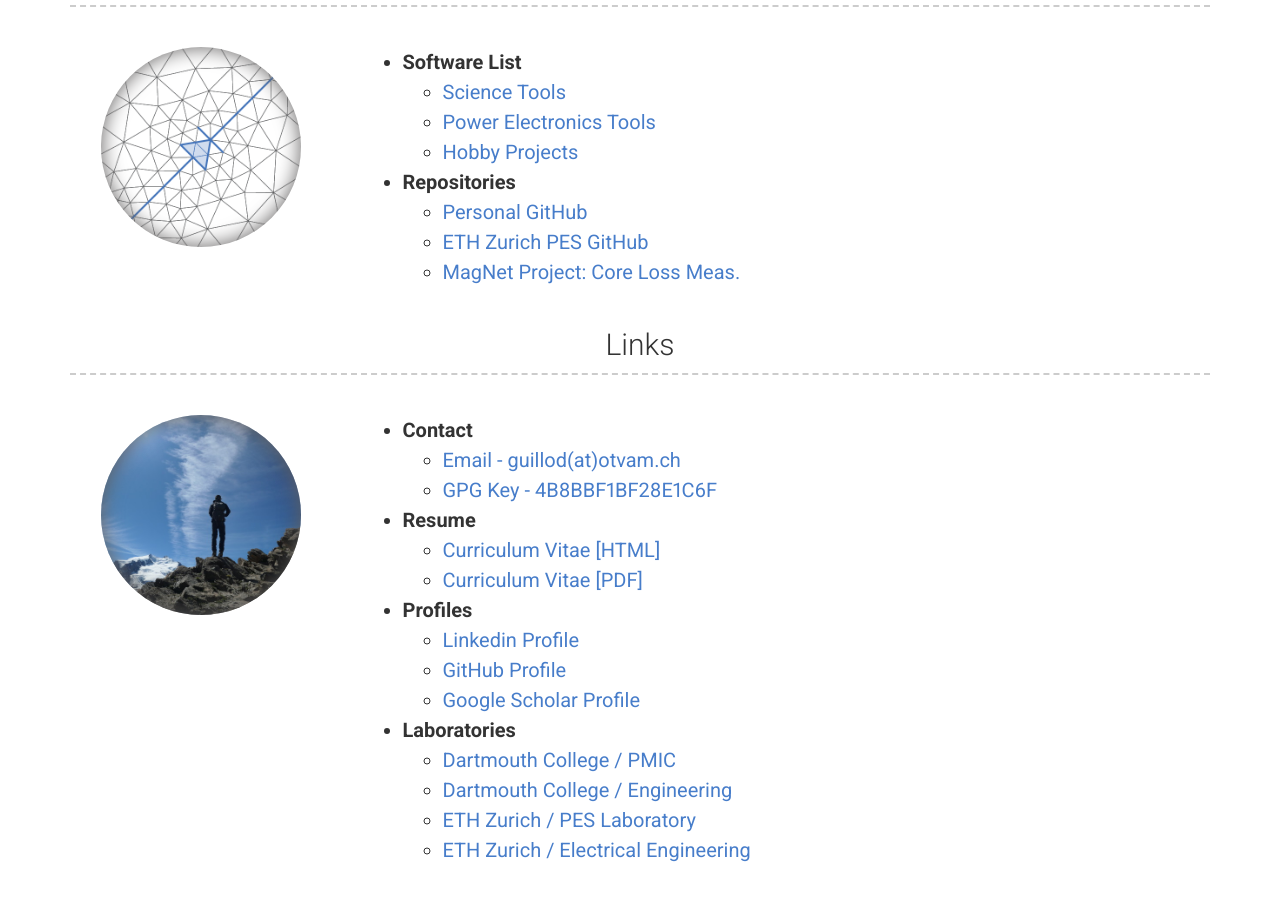
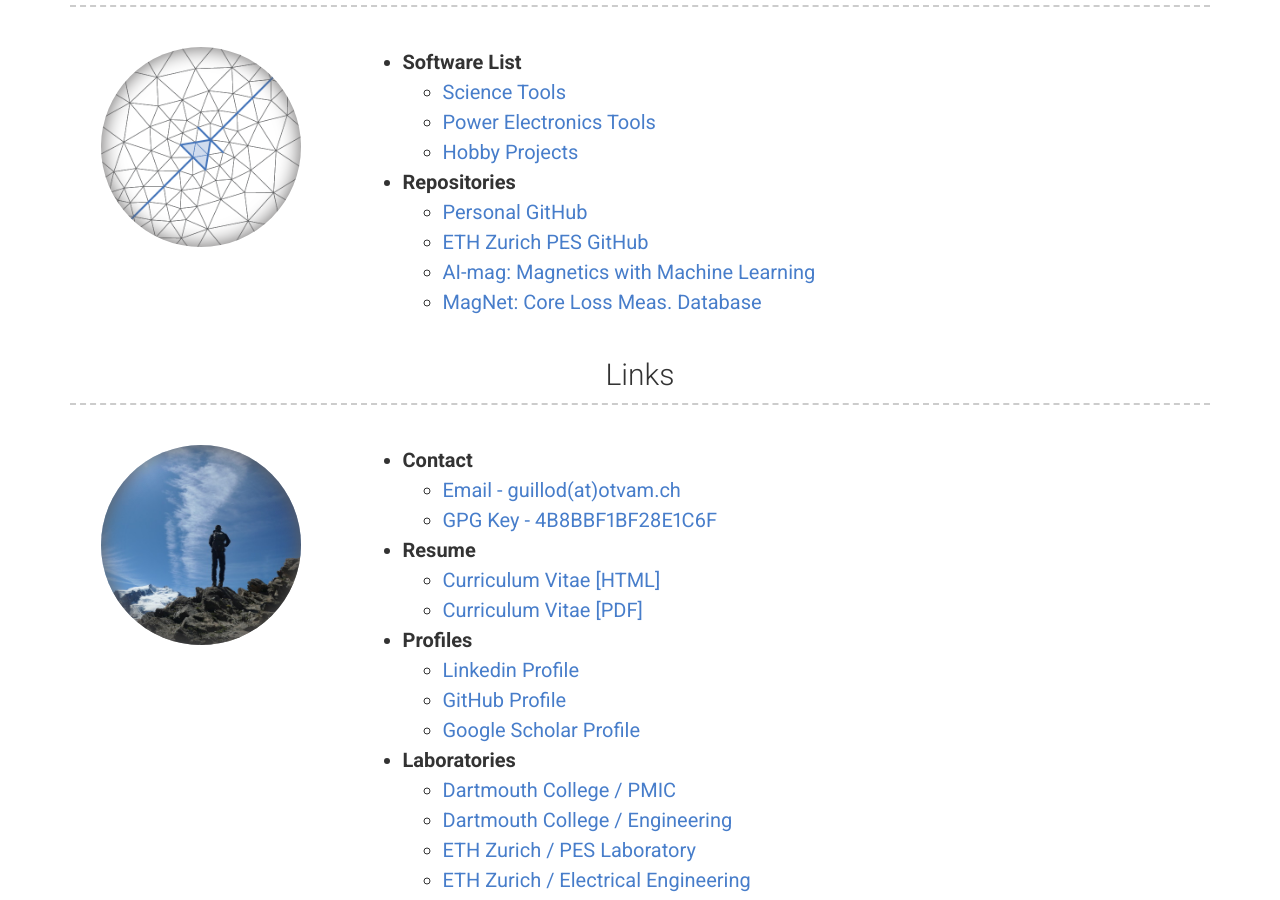
Before and after one commit to otvam/otvam.github.io, a Jekyll site: the page built from index.md, in a window 1280 px wide and 900 px high, scrolled down 620 px. Built offline with Jekyll 4.4.1, drawn with Linux system fonts in a browser that asks for light colours; nearby versions of some CDN libraries.

Commit message:
add link

```diff
--- a/_layouts/index.html
+++ b/_layouts/index.html
@@ -37,7 +37,8 @@ layout: default
                     <ul>
                         <li><a href="https://github.com/otvam">Personal GitHub</a></li>
                         <li><a href="https://github.com/ethz-pes">ETH Zurich PES GitHub</a></li>
-                        <li><a href="https://mag-net.princeton.edu">MagNet Project: Core Loss Meas.</a></li>
+                        <li><a href="https://ai-mag.github.io">AI-mag: Magnetics with Machine Learning</a></li>
+                        <li><a href="https://mag-net.princeton.edu">MagNet: Core Loss Meas. Database</a></li
                     </ul>
                 </ul>
             </div>
--- a/sitemap.xml
+++ b/sitemap.xml
@@ -3,7 +3,7 @@
 
 <url>
   <loc>https://otvam.ch/</loc>
-  <lastmod>2022-01-06T00:00:00+00:00</lastmod>
+  <lastmod>2022-02-06T00:00:00+00:00</lastmod>
   <priority>1.00</priority>
 </url>
 
```
Also changed, not shown: 2 other files.
